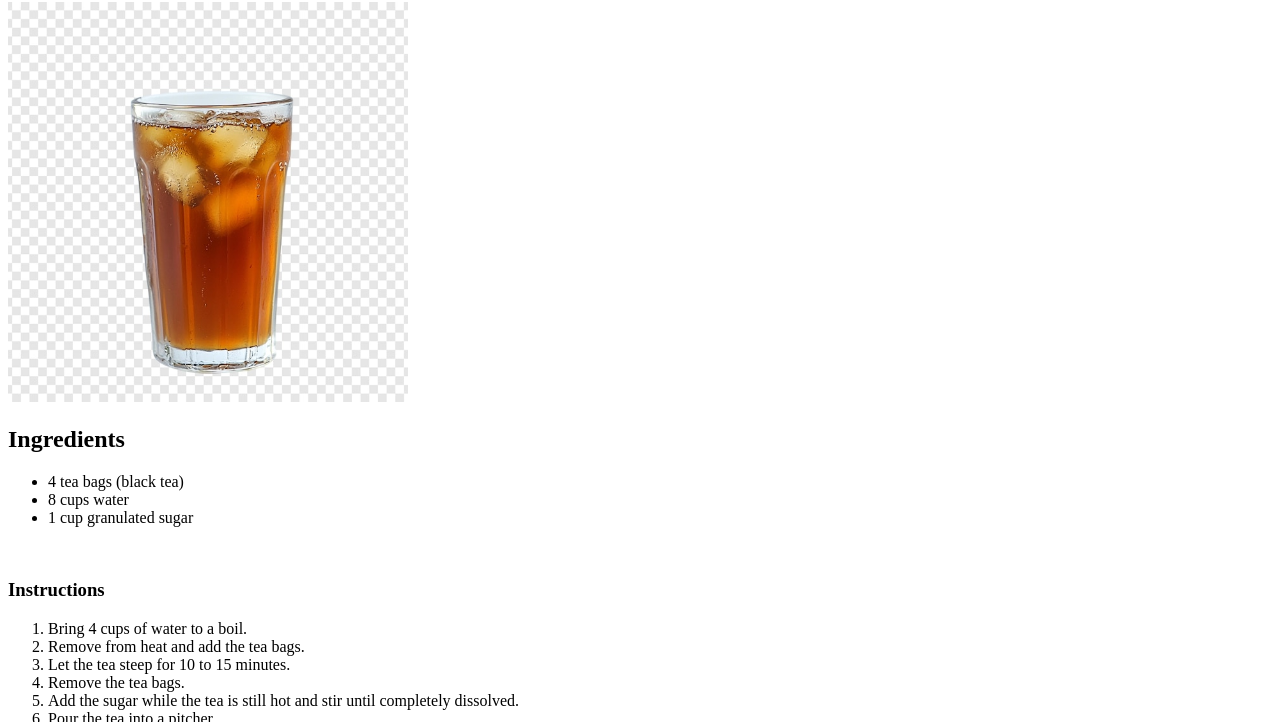
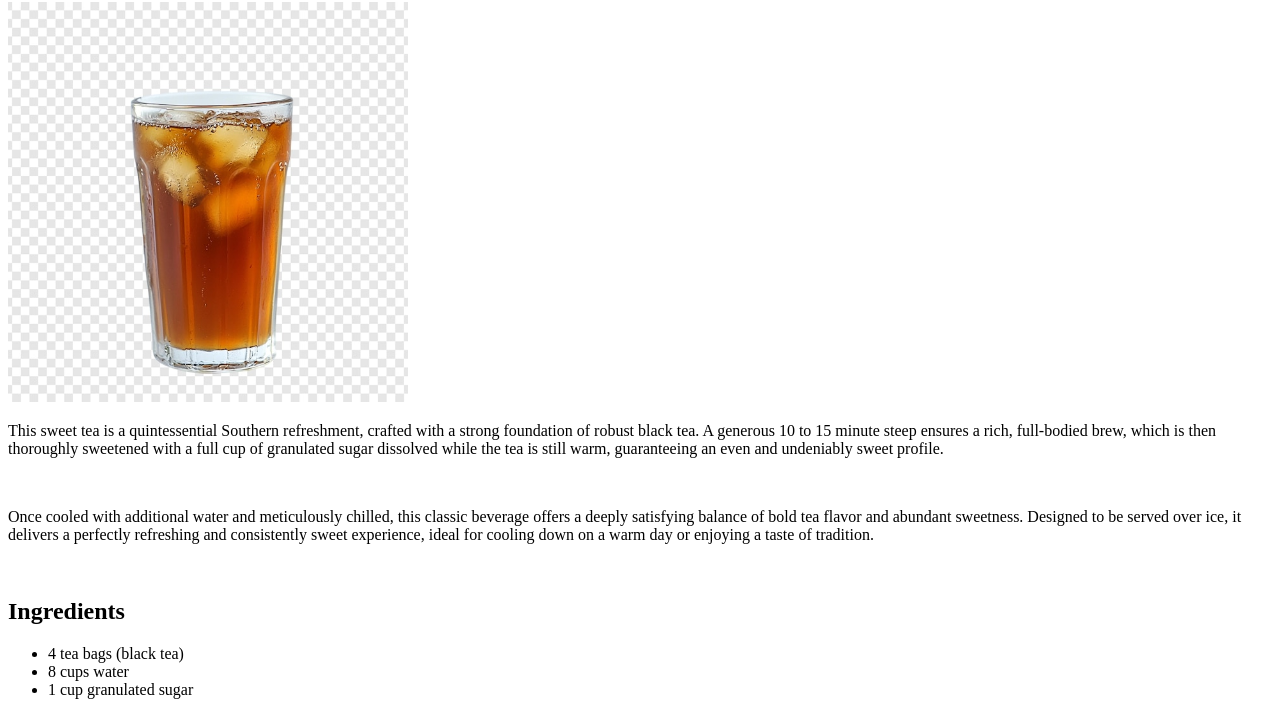
Before and after one commit to tian-suan-ji/odin-recipes, a plain HTML site: page recipes/sweettea.html in a window 1280 px wide. Shown: the part 78-800 px from the top of the page. Drawn offline with Linux system fonts and the light colour scheme.

Commit message:
add content about the recipe

```diff
--- a/recipes/sweettea.html
+++ b/recipes/sweettea.html
@@ -8,6 +8,9 @@
 <body>
     <h1>Sweet Tea</h1>
     <img src="../imgs/sweettea.png" alt="glass of ice tea" height="400" width="400">
+    <p>This sweet tea is a quintessential Southern refreshment, crafted with a strong foundation of robust black tea. A generous 10 to 15 minute steep ensures a rich, full-bodied brew, which is then thoroughly sweetened with a full cup of granulated sugar dissolved while the tea is still warm, guaranteeing an even and undeniably sweet profile.</p>
+    <br>
+<p>Once cooled with additional water and meticulously chilled, this classic beverage offers a deeply satisfying balance of bold tea flavor and abundant sweetness. Designed to be served over ice, it delivers a perfectly refreshing and consistently sweet experience, ideal for cooling down on a warm day or enjoying a taste of tradition.</p>
     <br>
     <h2>Ingredients</h2>
     <ul>
```
